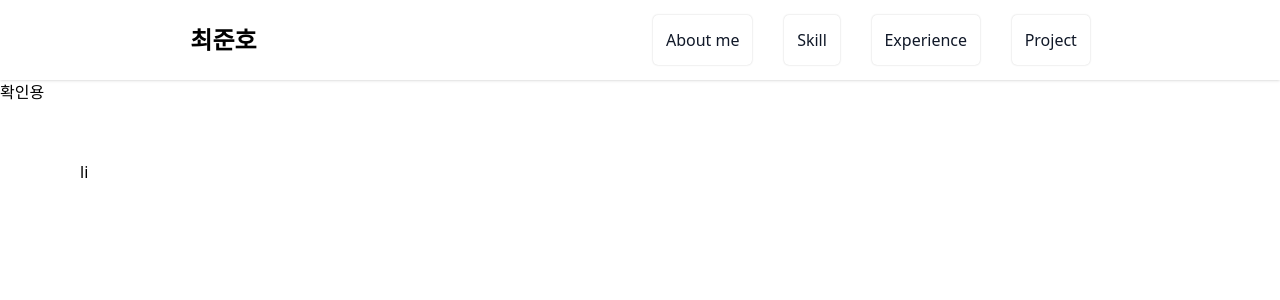
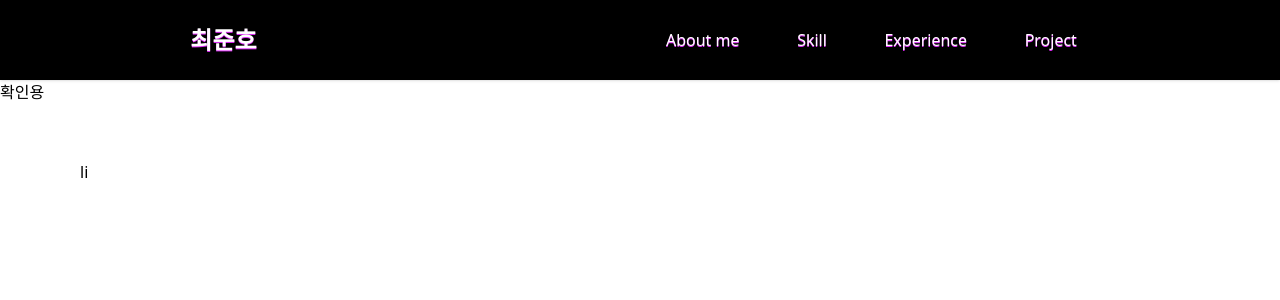
Before and after one commit to haracedaily/portfolio, a React (Vite) app: page / in a window 1280 px wide. Shown: the top 300 px of the page. Built offline with nearby package versions, Linux system fonts and the light colour scheme.

Commit message:
no message

```diff
--- a/src/css/header.module.css
+++ b/src/css/header.module.css
@@ -1,3 +1,6 @@
+.header_title{
+    font-size: min(3vw,1.5rem);
+}
 .header_ul{
         gap:2rem;
     &>li{
@@ -20,15 +23,15 @@
             &::before{
                 width: 100%;
                 height:100%;
-                border-top: 2px solid orangered;
-                border-right: 2px solid orangered;
+                border-top: 2px solid coral;
+                border-right: 2px solid coral;
                 transition: width 0.2s ease-in-out,height 0.2s ease-in-out 0.2s;
             }
             &::after{
                 width: 100%;
                 height:100%;
-                border-bottom: 2px solid orangered;
-                border-left: 2px solid orangered;
+                border-bottom: 2px solid coral;
+                border-left: 2px solid coral;
                 transition: border-color ease-out 0.2s, height 0.2s ease-in-out,width 0.2s ease-in-out 0.2s;
             }
         }
@@ -52,7 +55,5 @@
             font-size: 2vw;
         }
     }
-    .header_title{
-        font-size: 3vw;
-    }
+
 }
--- a/src/layout/Header.jsx
+++ b/src/layout/Header.jsx
@@ -4,10 +4,10 @@ import styles from '../css/header.module.css'
 function Header(props) {
     return (
         <>
-            <header className={"sticky top-0 font-sans bg-white shadow whitespace-nowrap"}>
-                <div className={"flex flex-row gap-4 h-[10vh] justify-around items-center"}>
-                    <h3 className={styles.header_title+" text-2xl font-bold"}>최준호</h3>
-                    <ul className={styles.header_ul+" flex gap-3 text-gray-900"}>
+            <header className={"sticky top-0 font-sans bg-black shadow whitespace-nowrap"}>
+                <div className={"flex flex-row gap-4 h-[10vh] justify-around items-center text-shadow-fuchsia-500 text-shadow-2xs text-white"}>
+                    <h3 className={styles.header_title+" font-bold"}>최준호</h3>
+                    <ul className={styles.header_ul+" flex gap-3 "}>
                         <li>About me</li>
                         <li>Skill</li>
                         <li>Experience</li>
```
